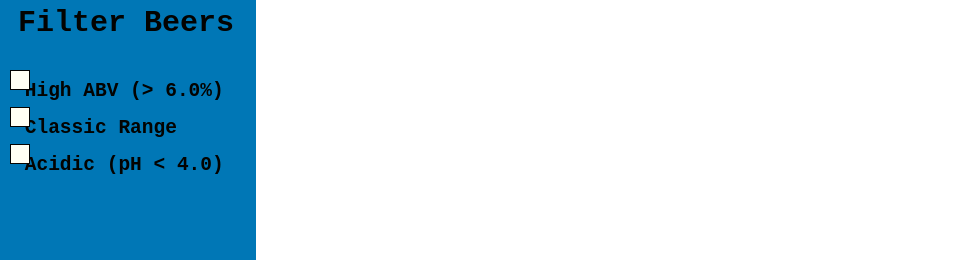
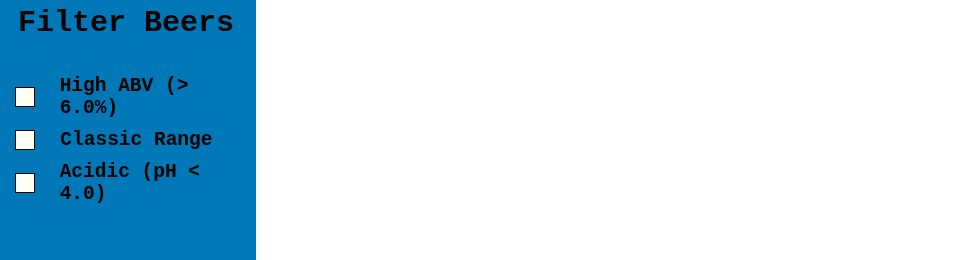
Before and after one commit to danmousley/punk-api, a React (Create React App) app: page / in a window 1280 px wide. Shown: the part 237-497 px from the top of the page, without its empty margins (0-980 px from the left). Built offline with nearby package versions, Linux system fonts and the light colour scheme; no server answers; a web font is replaced by a local one.

Commit message:
Added styles for checkmarks and scrollbars

```diff
--- a/src/app.module.scss
+++ b/src/app.module.scss
@@ -7,8 +7,9 @@
 
 .navBar {
     height: 100%;
-    width: 20%;
-    max-width: 20%;
+    width: 20vw;
+    max-width: 20vw;
+    min-width: 20vw;
     background-color: $nav-color;
     color: $text-color;
     position: fixed;
--- a/src/components/CardBack/CardBack.jsx
+++ b/src/components/CardBack/CardBack.jsx
@@ -12,8 +12,8 @@ const CardBack = (props) => {
         <div className={styles.card}>
             <h2>{name}</h2>
             <p className={styles.description}>{description}</p>
+            <h4>Goes well with:</h4>
             <section className={styles.foods}>
-                <h4>Goes well with:</h4>
                 <ul>
                     {food_pairing.map((food) => <li>{food}</li>)}
                 </ul>
--- a/src/components/CardBack/CardBack.module.scss
+++ b/src/components/CardBack/CardBack.module.scss
@@ -26,20 +26,66 @@
 
     .description {
         height: 40%;
-        padding: 2% 7%;
+        padding: 0 7%;
+        margin-bottom: 0;
         text-align: justify;
         font-size: 1.2rem;
         white-space:pre-wrap;
         overflow-x: hidden;
         text-overflow: ellipsis;
+
+        &::-webkit-scrollbar {
+            width: 5px;
+        }
+
+        &::-webkit-scrollbar-track {
+            // background: $background-color;
+            box-shadow: inset 0 0 5px $background-color;
+            // border-radius: 10px;;
+        }
+
+        &::-webkit-scrollbar-thumb {
+            background: $background-color;
+            // border-radius: 5px;
+        }
+
+        &::-webkit-scrollbar-thumb:hover {
+            background: $card-color;
+        }
+    }
+
+    h4 {
+        padding: 0 7%;
+        margin-top: 7%;
+        margin-bottom: 2%;
     }
 
     .foods {
         padding: 0 7%;
+        padding-top: 0px;
         margin: 0;
-        height: 30%;
+        height: 20%;
         white-space:normal;
         overflow-x: hidden;
         text-overflow: ellipsis;
+
+        &::-webkit-scrollbar {
+            width: 5px;
+        }
+
+        &::-webkit-scrollbar-track {
+            // background: $background-color;
+            box-shadow: inset 0 0 5px $background-color;
+            // border-radius: 10px;;
+        }
+
+        &::-webkit-scrollbar-thumb {
+            background: $background-color;
+            // border-radius: 5px;
+        }
+
+        &::-webkit-scrollbar-thumb:hover {
+            background: $card-color;
+        }
     }
 }
--- a/src/components/CardFront/CardFront.jsx
+++ b/src/components/CardFront/CardFront.jsx
@@ -10,11 +10,13 @@ const CardFront = (props) => {
         abv
     } = props.beer;
 
+    const filteredTagline = tagline.length > 40 ? tagline.substring(0,38) + "..." : tagline;
+
     return (
         <div className={styles.card}>
             <h2>{name}</h2>
             <img src={image_url} alt="" />
-            <h4 className={styles.tagline}>"{tagline}"</h4>
+            <h4 className={styles.tagline}>"{filteredTagline}"</h4>
             {/* <p>{description}</p> */}
             <section className={styles.info}>
                 <div>Vol: {volume.value} {volume.unit}</div>
--- a/src/components/FilterItem/FilterItem.module.scss
+++ b/src/components/FilterItem/FilterItem.module.scss
@@ -3,10 +3,10 @@
 .labels {
     padding: 2%;
     margin-left: 4%;
-    display: block;
+    display: flex;
     flex-direction: row;
     justify-content: start;
-    // align-items: center;
+    align-items: center;
     position: relative;
     // padding-left: 35px;
     // margin-bottom: 12px;
@@ -48,10 +48,12 @@
     }
 
     .checkmark:after {
-        left: 9px;
-        top: 5px;
+        // left: 5px;
+        // top: 2px;
+        margin: auto 0;
+        margin-left: 1.5%;
         width: 5px;
-        height: 10px;
+        height: 13px;
         border: solid white;
         border-width: 0 3px 3px 0;
         -webkit-transform: rotate(45deg);
@@ -63,16 +65,20 @@
         font-family: $font-text;
         font-size: 1.3rem;
         font-weight: bold;
-        margin: 4%;
+        // margin: 4%;
+        margin: auto 0;
+        margin-left: 25px;
     }
 }
 
 .checkmark {
-    position: absolute;
-    top: 0;
-    left: 0;
+    // position: absolute;
+    // top: 13px;
+    // left: 0;
+    // margin: auto 0px;
     height: 20px;
     width: 20px;
+    max-width: 20px;
     background-color: $background-color;
     border: 1px solid $text-color;
     color: $misc-color;
--- a/src/variables.scss
+++ b/src/variables.scss
@@ -14,7 +14,7 @@ $font-text: 'Nanum Gothic Coding', monospace;
     color: $text-color;
     backface-visibility: hidden;
     position: absolute;
-    border: 1px solid black;
+    border: 1.5px solid $text-color;
     border-radius: 10px;
     height: 100%;
     width: 100%;
```
